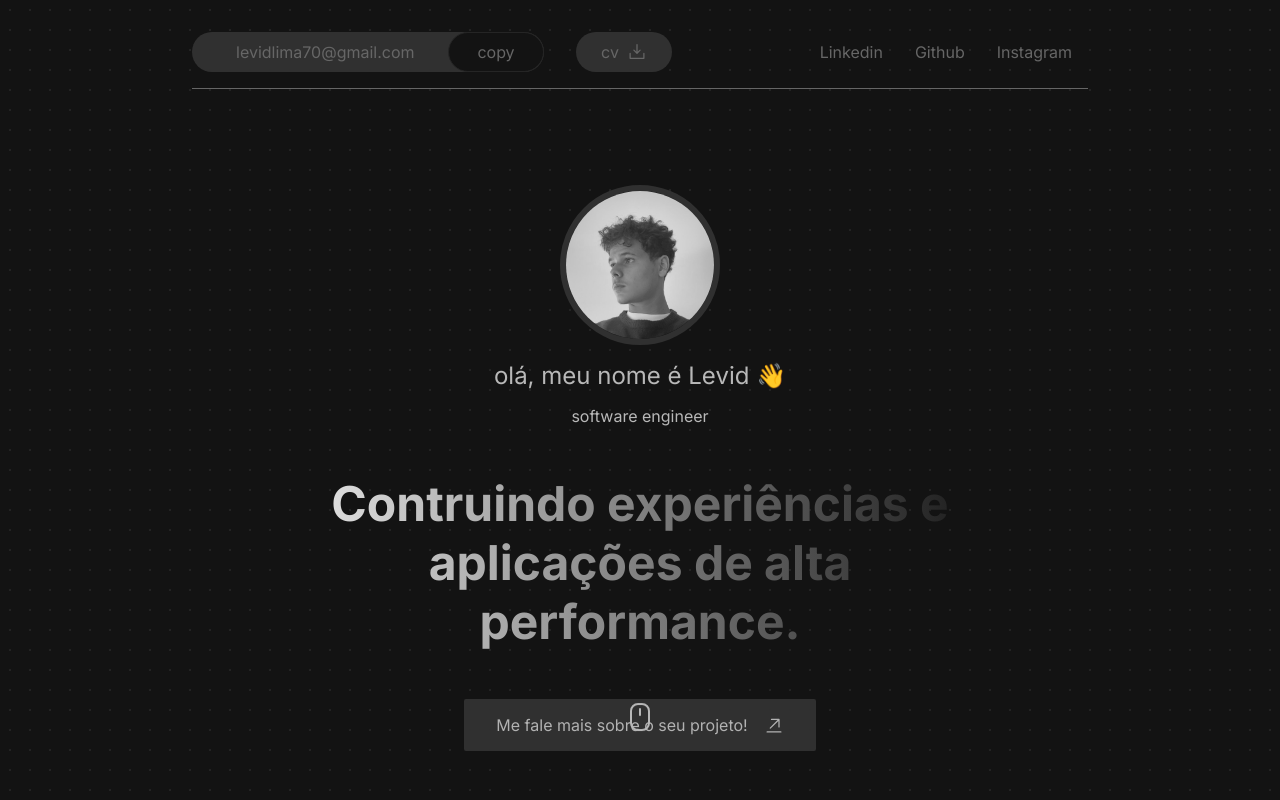
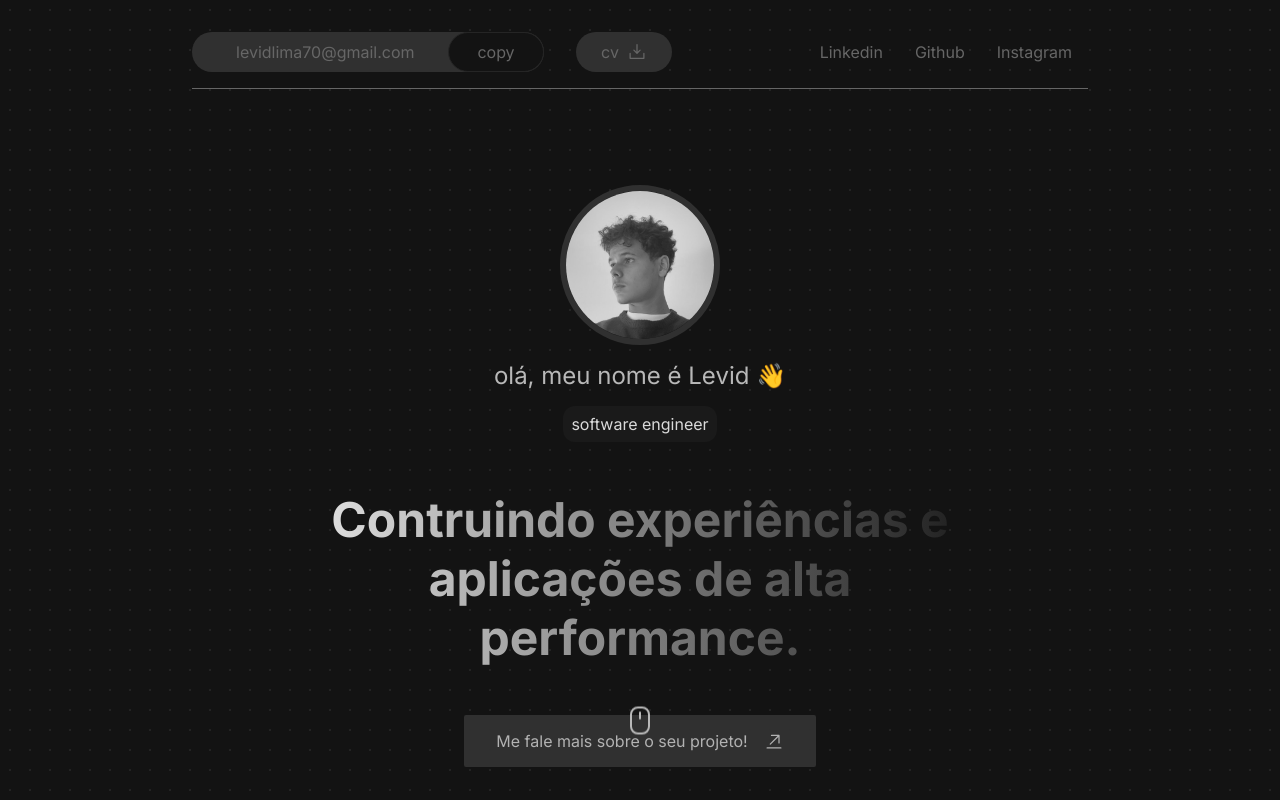
Before and after one commit to DEVLevid/levid-lima-web, a Next.js app: page / in a window 1280 px wide. Shown: the top 800 px of the page. Built offline with nearby package versions, Linux system fonts and the light colour scheme.

Commit message:
feat: Adding Contact component to home page and refactor the display.

```diff
--- a/src/app/page.tsx
+++ b/src/app/page.tsx
@@ -3,6 +3,7 @@ import About from "../components/about/about";
 import Header from "../components/header/header";
 import HomePage from "../components/home/homePage";
 import Services from "../components/services/services";
+import Contact from "../components/contact/contact";
 
 export default function Home() {
   return (
@@ -12,6 +13,7 @@ export default function Home() {
     <Services />
     <About />
     <Feedbacks />
+    <Contact />
    </>
   );
 }
--- a/src/components/about/styles.module.scss
+++ b/src/components/about/styles.module.scss
@@ -1,5 +1,5 @@
 .container {
-  width: 100vw;
+  width: 100%;
   display: flex;
   flex-direction: column;
   align-items: center;
--- a/src/components/feedbacks/styles.module.scss
+++ b/src/components/feedbacks/styles.module.scss
@@ -1,5 +1,5 @@
 .container {
-  width: 100vw;
+  width: 100%;
   display: flex;
   flex-direction: column;
   align-items: center;
--- a/src/components/header/styles.module.scss
+++ b/src/components/header/styles.module.scss
@@ -1,5 +1,5 @@
 .header {
-  width: 100vw;
+  width: 100%;
   padding: 2rem 12rem;
 
   .container {
--- a/src/components/home/styles.module.scss
+++ b/src/components/home/styles.module.scss
@@ -1,5 +1,5 @@
 .container {
-  width: 100vw;
+  width: 100%;
   display: flex;
   align-items: center;
   justify-content: center;
@@ -38,6 +38,10 @@
 
     .ocupation {
       font-size: 1rem;
+      padding: 0.5rem;
+      border-radius: 12px;
+      background-color: #1a1a1a;
+      color: #dadada;
     }
   }
 
--- a/src/components/services/styles.module.scss
+++ b/src/components/services/styles.module.scss
@@ -3,7 +3,7 @@
   flex-direction: column;
   align-items: center;
   justify-content: center;
-  width: 100vw;
+  width: 100%;
   margin: 12rem 0;
   gap: 2rem;
 
```
